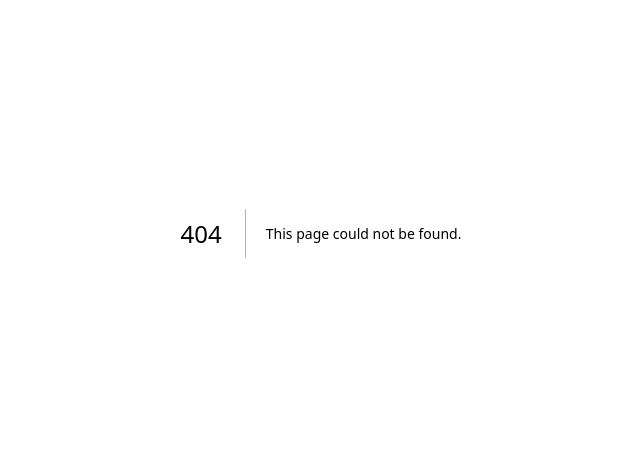
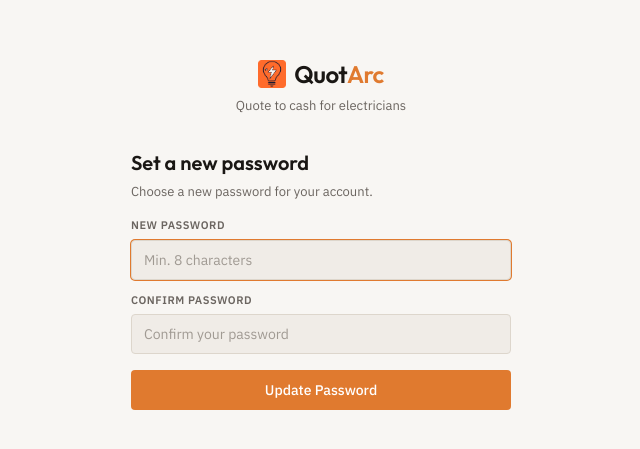
Before and after one commit to SmokeyLowkey/QuotArc, a Next.js app: page /reset-password in a window 1280 px wide. Before the commit this address had no page. Shown: the part 167-616 px from the top of the page, without its empty margins (319-959 px from the left). Built offline with nearby package versions, Linux system fonts and the light colour scheme; no server answers.

Commit message:
new file:   app/(auth)/reset-password/page.tsx 	new file:   app/auth/callback/route.ts 	new file:   public/favicon.ico

```diff
--- /dev/null
+++ b/app/(auth)/reset-password/page.tsx
@@ -0,0 +1,121 @@
+'use client'
+
+import { useState } from 'react'
+import { createBrowserClient } from '@supabase/ssr'
+import Link from 'next/link'
+
+export default function ResetPasswordPage() {
+  const [password, setPassword] = useState('')
+  const [confirm, setConfirm] = useState('')
+  const [loading, setLoading] = useState(false)
+  const [error, setError] = useState('')
+  const [done, setDone] = useState(false)
+
+  const supabase = createBrowserClient(
+    process.env.NEXT_PUBLIC_SUPABASE_URL!,
+    process.env.NEXT_PUBLIC_SUPABASE_ANON_KEY!,
+  )
+
+  const handleSubmit = async (e: React.FormEvent) => {
+    e.preventDefault()
+    setError('')
+
+    if (password.length < 8) {
+      setError('Password must be at least 8 characters')
+      return
+    }
+    if (password !== confirm) {
+      setError('Passwords do not match')
+      return
+    }
+
+    setLoading(true)
+    try {
+      const { error: updateError } = await supabase.auth.updateUser({ password })
+      if (updateError) {
+        setError(updateError.message)
+      } else {
+        setDone(true)
+      }
+    } finally {
+      setLoading(false)
+    }
+  }
+
+  if (done) {
+    return (
+      <div className="text-center">
+        <h2 className="font-heading text-[20px] font-semibold text-sf-text-primary mb-2">
+          Password updated
+        </h2>
+        <p className="text-[14px] text-sf-text-secondary leading-relaxed mb-6">
+          Your password has been changed successfully.
+        </p>
+        <Link
+          href="/home"
+          className="inline-block h-10 px-6 leading-10 bg-sf-accent hover:bg-sf-accent-hover text-white text-[14px] font-medium rounded-[4px] transition-colors duration-120"
+        >
+          Go to Dashboard
+        </Link>
+      </div>
+    )
+  }
+
+  return (
+    <form onSubmit={handleSubmit} className="flex flex-col gap-3">
+      <div className="mb-1">
+        <h2 className="font-heading text-[20px] font-semibold text-sf-text-primary mb-1">
+          Set a new password
+        </h2>
+        <p className="text-[13px] text-sf-text-secondary">
+          Choose a new password for your account.
+        </p>
+      </div>
+
+      {error && (
+        <div className="text-[13px] text-red-500 bg-red-500/10 border border-red-500/20 rounded-[4px] px-3 py-2">
+          {error}
+        </div>
+      )}
+
+      <div>
+        <label className="block text-[11px] uppercase tracking-[0.05em] font-semibold text-sf-text-secondary mb-1.5">
+          New Password
+        </label>
+        <input
+          type="password"
+          value={password}
+          onChange={e => setPassword(e.target.value)}
+          required
+          autoFocus
+          minLength={8}
+          className="w-full h-10 px-3 bg-sf-surface-2 border border-sf-border rounded-[4px] text-[14px] text-sf-text-primary placeholder:text-sf-text-tertiary focus:outline-none focus:ring-1 focus:ring-sf-accent"
+          placeholder="Min. 8 characters"
+        />
+      </div>
+
+      <div>
+        <label className="block text-[11px] uppercase tracking-[0.05em] font-semibold text-sf-text-secondary mb-1.5">
+          Confirm Password
+        </label>
+        <input
+          type="password"
+          value={confirm}
+          onChange={e => setConfirm(e.target.value)}
+          required
+          minLength={8}
+          className="w-full h-10 px-3 bg-sf-surface-2 border border-sf-border rounded-[4px] text-[14px] text-sf-text-primary placeholder:text-sf-text-tertiary focus:outline-none focus:ring-1 focus:ring-sf-accent"
+          placeholder="Confirm your password"
+        />
+      </div>
+
+      <button
+        type="submit"
+        disabled={loading}
+        className="btn-press h-10 mt-1 bg-sf-accent hover:bg-sf-accent-hover text-white text-[14px] font-medium rounded-[4px] transition-colors duration-120 disabled:opacity-50"
+      >
+        {loading ? 'Updating...' : 'Update Password'}
+      </button>
+    </form>
+  )
+}
--- /dev/null
+++ b/app/auth/callback/route.ts
@@ -0,0 +1,31 @@
+import { NextRequest, NextResponse } from 'next/server'
+import { createClient } from '@/lib/supabase/server'
+
+/**
+ * GET /auth/callback
+ *
+ * Supabase redirects here after verifying a recovery (password reset) link.
+ * Exchanges the auth code for a session, then redirects to /reset-password
+ * so the user can choose a new password.
+ */
+export async function GET(request: NextRequest) {
+  const { searchParams } = request.nextUrl
+  const code = searchParams.get('code')
+  const redirectTo = request.nextUrl.clone()
+
+  if (code) {
+    const supabase = await createClient()
+    const { error } = await supabase.auth.exchangeCodeForSession(code)
+
+    if (!error) {
+      redirectTo.pathname = '/reset-password'
+      redirectTo.search = ''
+      return NextResponse.redirect(redirectTo)
+    }
+  }
+
+  // Failed or missing code — send to login with error
+  redirectTo.pathname = '/login'
+  redirectTo.search = '?error=invalid_reset_link'
+  return NextResponse.redirect(redirectTo)
+}
```
Also changed, not shown: 1 other file (tests, documents, lock files or other folders).
